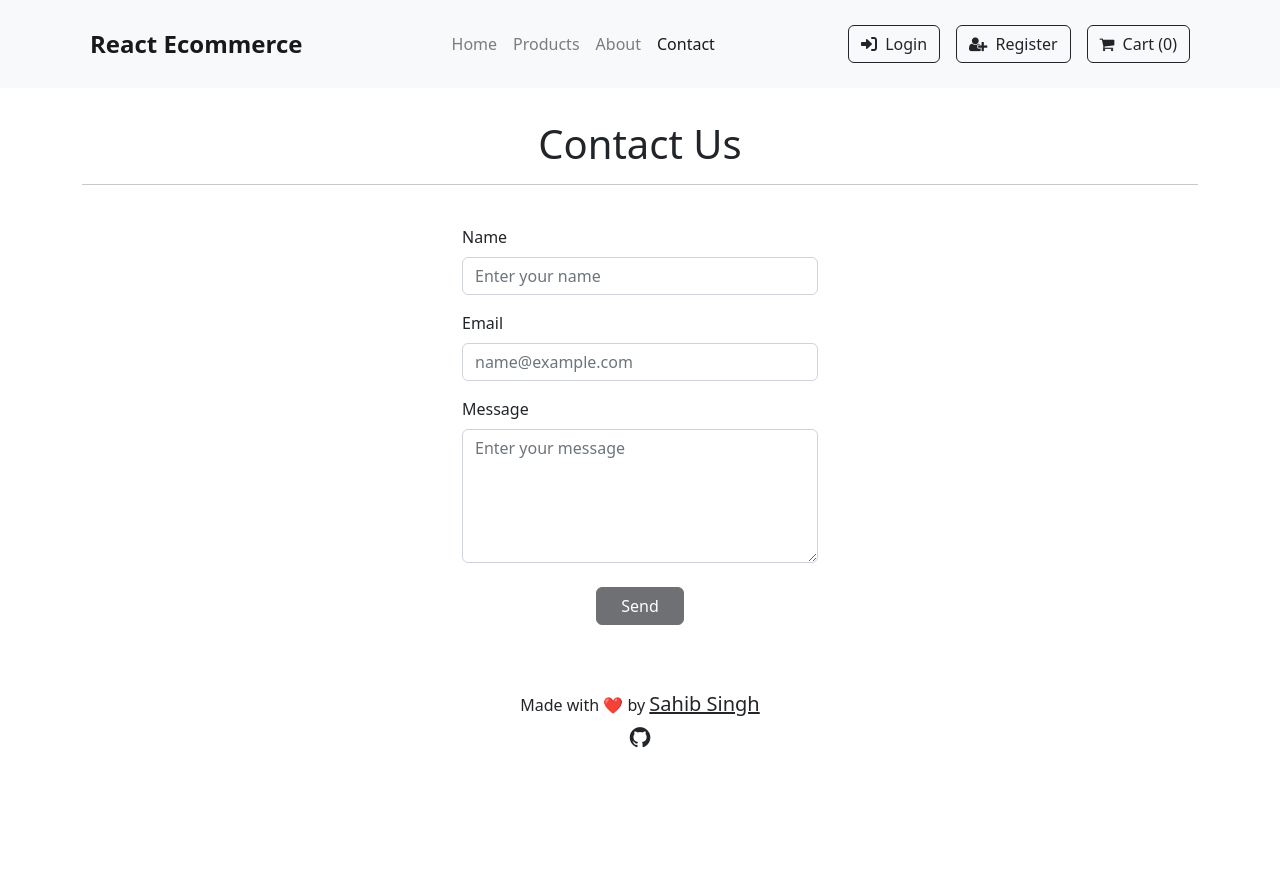
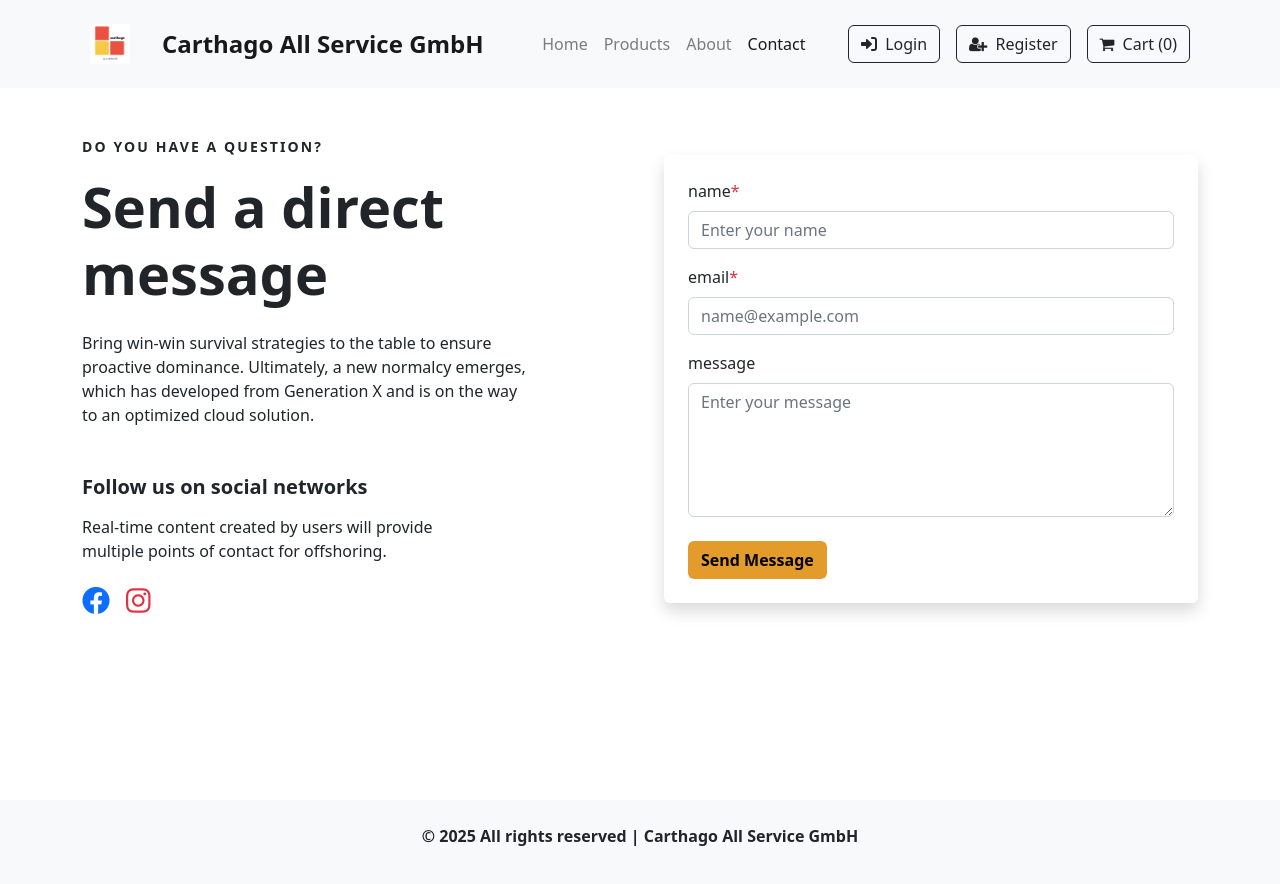
Before and after one commit to ssahibsingh/React_E-Commerce, a React (Create React App) app: page /contact in a window 1280 px wide. Shown: the top 884 px of the page. Before the commit the page ends 803 px from the top, so only its background shows below. Built offline with nearby package versions, Linux system fonts and the light colour scheme.

Commit message:
frontend fix

```diff
--- a/src/components/Footer.jsx
+++ b/src/components/Footer.jsx
@@ -2,20 +2,17 @@ import React from "react";
 
 const Footer = () => {
   return (
-    <>
-      <footer className="mb-0 text-center">
-        <div className="d-flex align-items-center justify-content-center pb-5">
-          <div className="col-md-6">
-            <p className="mb-3 mb-md-0">Made with ❤️ by {" "}
-              <a  href="https://sahibsingh.dev" className="text-decoration-underline text-dark fs-5" target="_blank" rel="noreferrer">Sahib Singh</a>
-            </p>
-            <a className="text-dark fs-4" href="https://github.com/ssahibsingh" target="_blank" rel="noreferrer">
-              <i className="fa fa-github"></i>
-            </a>
-          </div>
+    <footer className="mb-0 text-center bg-light py-4">
+      <div className="container">
+        <div className="d-flex flex-column align-items-center justify-content-center">
+
+
+          <p className="text-dark fw-bold">
+            &copy; 2025 All rights reserved | Carthago All Service GmbH
+          </p>
         </div>
-      </footer>
-    </>
+      </div>
+    </footer>
   );
 };
 
--- a/src/components/Navbar.jsx
+++ b/src/components/Navbar.jsx
@@ -7,7 +7,11 @@ const Navbar = () => {
     return (
         <nav className="navbar navbar-expand-lg navbar-light bg-light py-3 sticky-top">
             <div className="container">
-                <NavLink className="navbar-brand fw-bold fs-4 px-2" to="/"> React Ecommerce</NavLink>
+                <NavLink className="navbar-brand fw-bold fs-4 px-2 d-flex align-items-center gap-2" to="/">
+                    <img src='/assets/logo.png' alt="Logo" width="40" height="40" />
+                </NavLink>
+
+                <NavLink className="navbar-brand fw-bold fs-4 px-2" to="/"> Carthago All Service GmbH</NavLink>
                 <button className="navbar-toggler mx-2" type="button" data-toggle="collapse" data-target="#navbarSupportedContent" aria-controls="navbarSupportedContent" aria-expanded="false" aria-label="Toggle navigation">
                     <span className="navbar-toggler-icon"></span>
                 </button>
--- a/src/pages/AboutPage.jsx
+++ b/src/pages/AboutPage.jsx
@@ -1,67 +1,57 @@
-import React from 'react'
+import React from 'react';
 import { Footer, Navbar } from "../components";
+
 const AboutPage = () => {
   return (
     <>
       <Navbar />
-      <div className="container my-3 py-3">
-        <h1 className="text-center">About Us</h1>
-        <hr />
-        <p className="lead text-center">
-          Lorem ipsum dolor sit amet consectetur adipisicing elit. Nostrum
-          facere doloremque veritatis odit similique sequi. Odit amet fuga nam
-          quam quasi facilis sed doloremque saepe sint perspiciatis explicabo
-          totam vero quas provident ipsam, veritatis nostrum velit quos
-          recusandae est mollitia esse fugit dolore laudantium. Ex vel explicabo
-          earum unde eligendi autem praesentium, doloremque distinctio nesciunt
-          porro tempore quis eaque labore voluptatibus ea necessitatibus
-          exercitationem tempora molestias. Ad consequuntur veniam sequi ullam
-          tempore vel tenetur soluta dolore sunt maxime aliquam corporis est,
-          quo saepe dolorem optio minus sint nemo totam dolorum! Reprehenderit
-          delectus expedita a alias nam recusandae illo debitis repellat libero,
-          quasi explicabo molestiae saepe, dolorem tempore itaque eveniet quam
-          dignissimos blanditiis excepturi harum numquam vel nihil? Ipsum
-        </p>
-
-        <h2 className="text-center py-4">Our Products</h2>
-        <div className="row">
-          <div className="col-md-3 col-sm-6 mb-3 px-3">
-            <div className="card h-100">
-              <img className="card-img-top img-fluid" src="https://images.pexels.com/photos/298863/pexels-photo-298863.jpeg?auto=compress&cs=tinysrgb&w=600" alt="" height={160} />
-              <div className="card-body">
-                <h5 className="card-title text-center">Mens's Clothing</h5>
+      <div className="d-flex flex-column min-vh-100">
+        <div className="container my-3 py-3 flex-grow-1">
+          <h1 className="text-center">About Us</h1>
+          <hr />
+          <p className="lead text-center">
+            Carthago All Service GmbH was founded in Frankfurt am Main in 2018 – with the aim of offering specialized services in the areas of hotels, e-commerce and IT consulting. A dynamic company that is active throughout Germany has emerged from a clear vision and great commitment.
+            <br /><br />
+            Our work is characterized by flexibility, reliability and tailor-made solutions. In the hotel industry, we take on service and support tasks that relieve daily operations and ensure that everything runs smoothly. In the e-commerce area, we offer operational support and advice for efficient online sales structures. In addition, as part of our IT consulting services, we develop individual strategies to optimize digital processes and use innovative technologies in a targeted manner.
+            <br /><br />
+            Carthago All Service GmbH stands for quality, discretion and partnership. Our aim is to sustainably support our customers with well thought-out solutions and professional implementation.
+            <br /><br />
+            <strong>Carthago All Service GmbH – Your partner for service, innovation and success.</strong>
+          </p>
+            <br/>
+            <br/>
+          <div className="mt-5">
+            <h2 className="text-center fw-bold">What We Do</h2>
+            <br />
+            <p className="text-center lead">Services that we offer our customers</p>
+            <div className="row text-center mt-4">
+              <div className="col-md-4 mb-4">
+                <h5 className="fw-bold">IT solutions</h5>
+                <p>Innovative IT solutions for maximum productivity. Advanced systems for your specific business requirements.</p>
               </div>
-            </div>
-          </div>
-          <div className="col-md-3 col-sm-6 mb-3 px-3">
-            <div className="card h-100">
-              <img className="card-img-top img-fluid" src="https://images.pexels.com/photos/7679720/pexels-photo-7679720.jpeg?auto=compress&cs=tinysrgb&w=600" alt="" height={160} />
-              <div className="card-body">
-                <h5 className="card-title text-center">Women's Clothing</h5>
+              <div className="col-md-4 mb-4">
+                <h5 className="fw-bold">Project takeover</h5>
+                <p>Efficient IT projects through outsourcing. Let us take over your projects and concentrate on your core business.</p>
               </div>
-            </div>
-          </div>
-          <div className="col-md-3 col-sm-6 mb-3 px-3">
-            <div className="card h-100">
-              <img className="card-img-top img-fluid" src="https://images.pexels.com/photos/1927259/pexels-photo-1927259.jpeg?auto=compress&cs=tinysrgb&w=600" alt="" height={160} />
-              <div className="card-body">
-                <h5 className="card-title text-center">Jewelery</h5>
+              <div className="col-md-4 mb-4">
+                <h5 className="fw-bold">Security systems</h5>
+                <p>Innovative security systems for comprehensive protection. Advanced solutions for your individual security needs.</p>
               </div>
-            </div>
-          </div>
-          <div className="col-md-3 col-sm-6 mb-3 px-3">
-            <div className="card h-100">
-              <img className="card-img-top img-fluid" src="https://images.pexels.com/photos/356056/pexels-photo-356056.jpeg?auto=compress&cs=tinysrgb&w=600" alt="" height={160} />
-              <div className="card-body">
-                <h5 className="card-title text-center">Electronics</h5>
+              <div className="col-md-4 mb-4">
+                <h5 className="fw-bold">Reception service</h5>
+                <p>Reception service for optimal visitor support. Efficient and friendly support for your company.</p>
+              </div>
+              <div className="col-md-4 mb-4">
+                <h5 className="fw-bold">Doorman</h5>
+                <p>Doorman service for controlled and friendly reception. Security presence and support for a positive ambience in your entrance.</p>
               </div>
             </div>
           </div>
         </div>
+        <Footer />
       </div>
-      <Footer />
     </>
-  )
-}
+  );
+};
 
-export default AboutPage
+export default AboutPage;
--- a/src/pages/ContactPage.jsx
+++ b/src/pages/ContactPage.jsx
@@ -1,56 +1,101 @@
 import React from "react";
 import { Footer, Navbar } from "../components";
+
 const ContactPage = () => {
   return (
     <>
       <Navbar />
-      <div className="container my-3 py-3">
-        <h1 className="text-center">Contact Us</h1>
-        <hr />
-        <div class="row my-4 h-100">
-          <div className="col-md-4 col-lg-4 col-sm-8 mx-auto">
+      <div className="d-flex flex-column min-vh-100">
+        <div className="container flex-grow-1 py-5">
+          <div className="row gx-5 align-items-center">
+            {/* Left side content */}
+            <div className="col-md-6">
+              <p className="text-uppercase fw-bold small" style={{ letterSpacing: "0.15em" }}>
+                Do you have a <strong>QUESTION?</strong>
+              </p>
+              <h1 className="display-4 fw-bold mb-4">Send a direct message</h1>
+              <p className="mb-5" style={{ maxWidth: "450px" }}>
+                Bring win-win survival strategies to the table to ensure proactive dominance. Ultimately, a new normalcy emerges, which has developed from Generation X and is on the way to an optimized cloud solution.
+              </p>
+
+              <h5 className="fw-bold mb-3">Follow us on social networks</h5>
+              <p style={{ maxWidth: "400px" }}>
+                Real-time content created by users will provide multiple points of contact for offshoring.
+              </p>
+              <div className="d-flex gap-3 fs-3">
+                <a
+                  href="https://www.facebook.com/carthagodienst"
+                  target="_blank"
+                  rel="noreferrer"
+                  className="text-primary"
+                  aria-label="Facebook"
+                >
+                  <i className="fab fa-facebook"></i>
+                </a>
+                <a
+                  href="https://www.instagram.com/carthago.all.service.gmbh/"
+                  target="_blank"
+                  rel="noreferrer"
+                  className="text-danger"
+                  aria-label="Instagram"
+                >
+                  <i className="fab fa-instagram"></i>
+                </a>
+              </div>
+            </div>
+
+            <div className="col-md-6">
+              <div className="bg-white p-4 shadow rounded">
                 <form>
-              <div class="form my-3">
-                <label for="Name">Name</label>
+                  <div className="mb-3">
+                    <label htmlFor="Name" className="form-label">
+                      name<span className="text-danger">*</span>
+                    </label>
+                    <input
+                      type="text"
+                      className="form-control"
+                      id="Name"
+                      placeholder="Enter your name"
+                      required
+                    />
+                  </div>
+                  <div className="mb-3">
+                    <label htmlFor="Email" className="form-label">
+                      email<span className="text-danger">*</span>
+                    </label>
                     <input
                       type="email"
-                  class="form-control"
-                  id="Name"
-                  placeholder="Enter your name"
+                      className="form-control"
+                      id="Email"
+                      placeholder="name@example.com"
+                      required
                     />
                   </div>
-              <div class="form my-3">
-                <label for="Email">Email</label>
-                <input
-                  type="email"
-                  class="form-control"
-                  id="Email"
-                  placeholder="name@example.com"
-                />
-              </div>
-              <div class="form  my-3">
-                <label for="Password">Message</label>
+                  <div className="mb-4">
+                    <label htmlFor="Message" className="form-label">
+                      message
+                    </label>
                     <textarea
                       rows={5}
-                  class="form-control"
-                  id="Password"
+                      className="form-control"
+                      id="Message"
                       placeholder="Enter your message"
                     />
                   </div>
-              <div className="text-center">
                   <button
-                  class="my-2 px-4 mx-auto btn btn-dark"
+                    className="btn"
+                    style={{ backgroundColor: "#e39b2c", color: "black", fontWeight: "bold" }}
                     type="submit"
-                  disabled
                   >
-                  Send
+                    Send Message
                   </button>
-              </div>
                 </form>
               </div>
             </div>
           </div>
+        </div>
         <Footer />
+      </div>
     </>
   );
 };
```
Also changed, not shown: public/assets/logo.png (added). Lines whose indentation alone changed are shown as unchanged.
